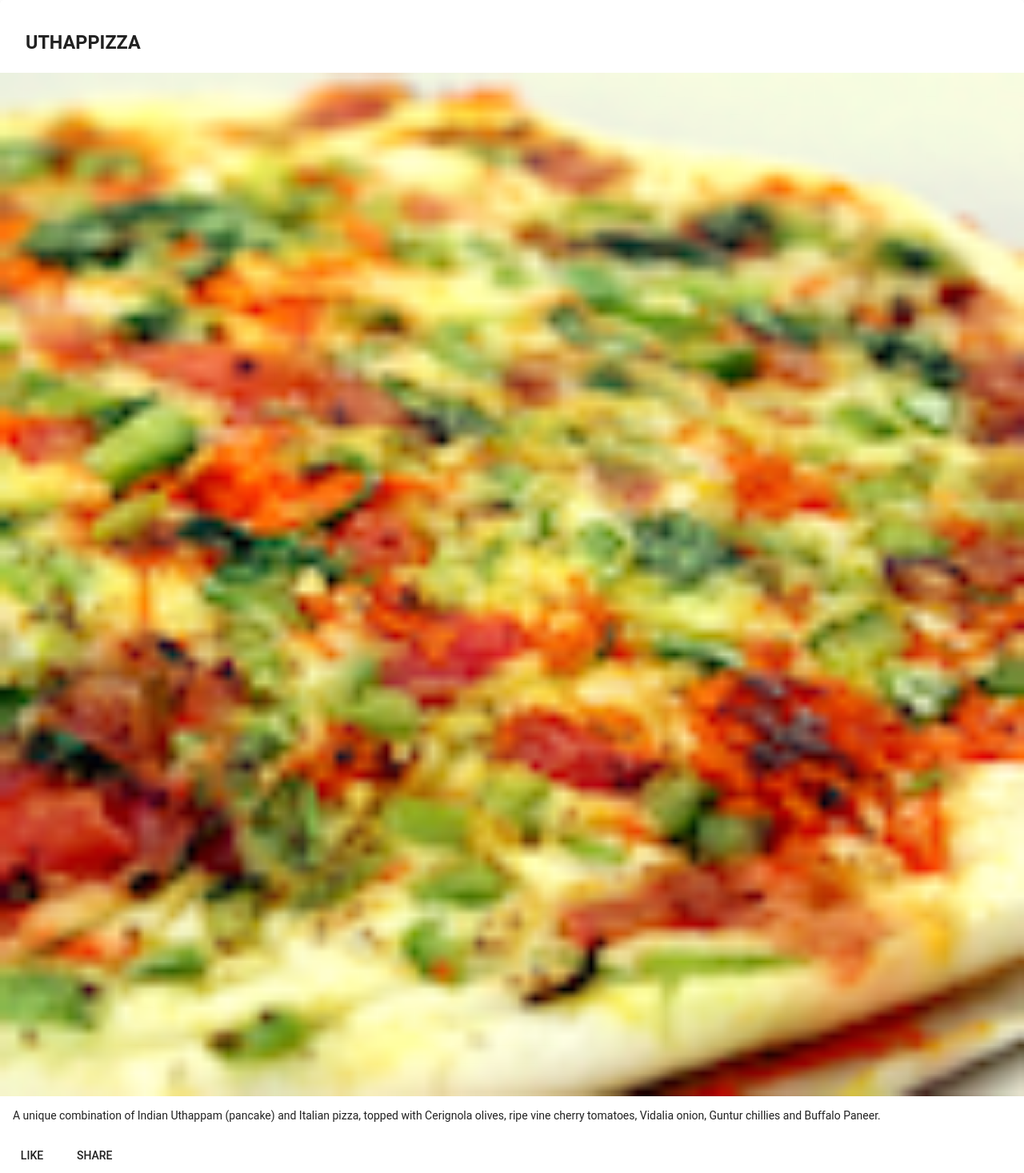
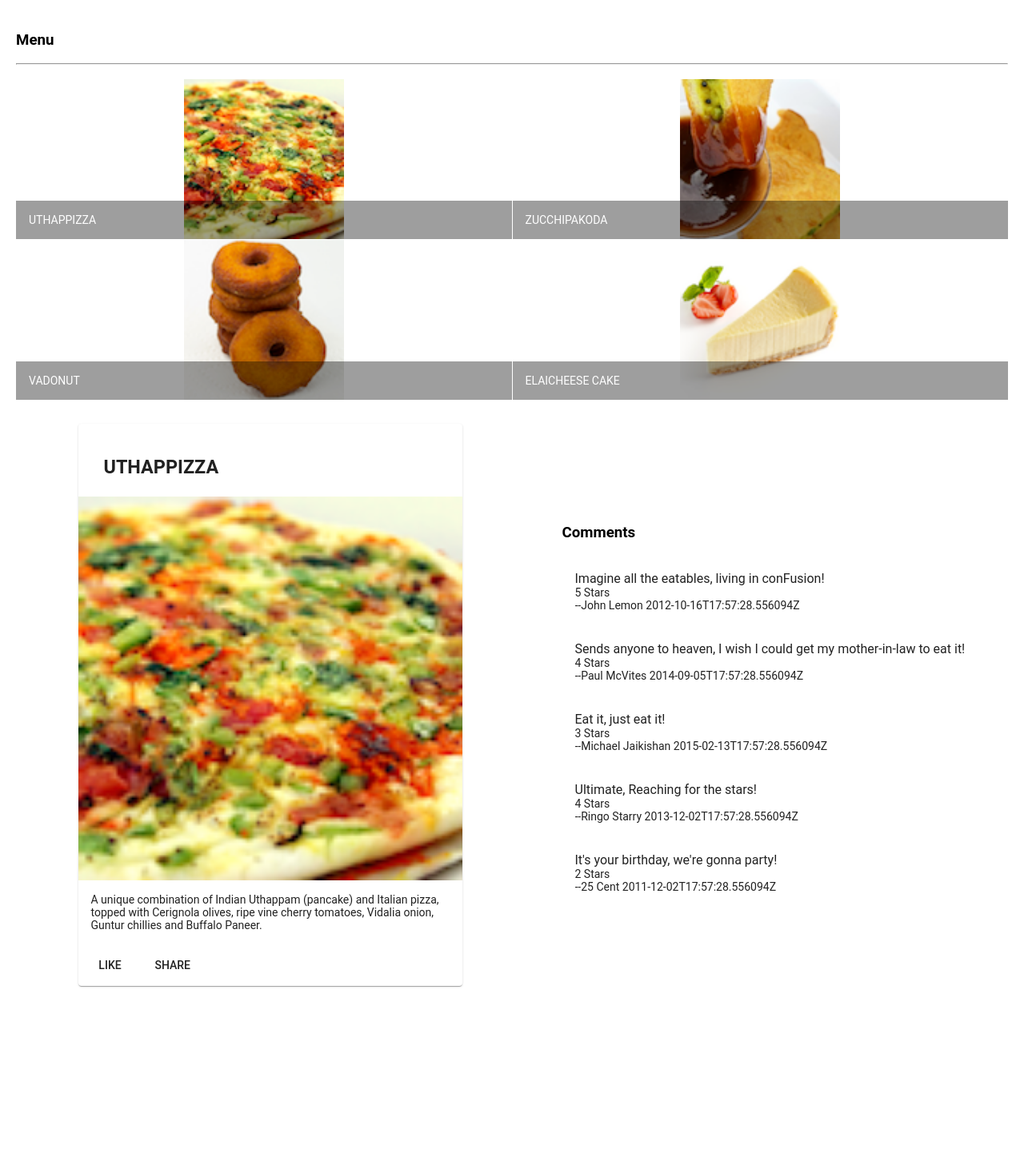
Before and after one commit to siva576/GitTest, an Angular app in the folder conFusion/: page / in a window 1280 px wide. Shown: the top 1467 px of the page at 80% size. After the commit the page ends 1273 px from the top, so only its background shows below. Built offline with nearby package versions, Linux system fonts and the light colour scheme.

Commit message:
assignment1

```diff
--- a/conFusion/src/app/app.module.ts
+++ b/conFusion/src/app/app.module.ts
@@ -13,13 +13,15 @@
 import { MatGridListModule } from '@angular/material/grid-list';
 import { MatCardModule } from '@angular/material/card';
 import { MatButtonModule } from '@angular/material/button';
+import { DishdetailComponent } from './dishdetail/dishdetail.component';
 
 
 
 @NgModule({
   declarations: [
     AppComponent,
-    MenuComponent
+    MenuComponent,
+    DishdetailComponent
   ],
   imports: [
     BrowserModule,
--- /dev/null
+++ b/conFusion/src/app/dishdetail/dishdetail.component.html
@@ -0,0 +1,48 @@
+<div class="container"
+    fxLayout="row"
+    fxLayout.sm="column"
+    fxLayout.xs="column"
+    fxLayoutAlign.gt-md="space-around center"
+    fxLayoutGap="10px"
+    fxLayoutGap.xs="0">
+
+  <div fxFlex="40">
+    <mat-card>
+      <mat-card-header>
+        <mat-card-title>
+          <h3>{{dish.name | uppercase}}</h3>
+        </mat-card-title>
+      </mat-card-header>
+      <img mat-card-image src={{dish.image}} alt={{dish.name}}>
+      <mat-card-content>
+        <p>{{dish.description}}
+        </p>
+      </mat-card-content>
+      <mat-card-actions>
+        <button mat-button>LIKE</button>
+        <button mat-button>SHARE</button>
+      </mat-card-actions>
+    </mat-card>
+  </div>
+
+
+  <div fxFlex="40">
+           <mat-list fxFlex>
+              <p matLine>
+                  <span><h3>Comments</h3> </span>
+                  </p>
+            <mat-list-item *ngFor="let comment of dish.comments">
+                <p matLine>
+                <span> {{comment.comment}} </span>
+                </p>
+                <p matLine>
+                <span> {{comment.rating}} Stars</span>
+                </p>
+                <p matLine>
+                <span> --{{comment.author}} {{comment.date}}</span>
+              </p>
+            </mat-list-item>
+          </mat-list>
+  </div>
+
+</div>
--- /dev/null
+++ b/conFusion/src/app/dishdetail/dishdetail.component.ts
@@ -0,0 +1,59 @@
+import { Component, OnInit } from '@angular/core';
+
+const DISH = {
+  id: '0',
+  name: 'Uthappizza',
+  image: '/assets/images/uthappizza.png',
+  category: 'mains',
+  featured: true,
+  label: 'Hot',
+  price: '4.99',
+  // tslint:disable-next-line:max-line-length
+  description: 'A unique combination of Indian Uthappam (pancake) and Italian pizza, topped with Cerignola olives, ripe vine cherry tomatoes, Vidalia onion, Guntur chillies and Buffalo Paneer.',
+  comments: [
+       {
+           rating: 5,
+           comment: 'Imagine all the eatables, living in conFusion!',
+           author: 'John Lemon',
+           date: '2012-10-16T17:57:28.556094Z'
+       },
+       {
+           rating: 4,
+           comment: 'Sends anyone to heaven, I wish I could get my mother-in-law to eat it!',
+           author: 'Paul McVites',
+           date: '2014-09-05T17:57:28.556094Z'
+       },
+       {
+           rating: 3,
+           comment: 'Eat it, just eat it!',
+           author: 'Michael Jaikishan',
+           date: '2015-02-13T17:57:28.556094Z'
+       },
+       {
+           rating: 4,
+           comment: 'Ultimate, Reaching for the stars!',
+           author: 'Ringo Starry',
+           date: '2013-12-02T17:57:28.556094Z'
+       },
+       {
+           rating: 2,
+           comment: 'It\'s your birthday, we\'re gonna party!',
+           author: '25 Cent',
+           date: '2011-12-02T17:57:28.556094Z'
+       }
+   ]
+};
+@Component({
+  selector: 'app-dishdetail',
+  templateUrl: './dishdetail.component.html',
+  styleUrls: ['./dishdetail.component.scss']
+})
+export class DishdetailComponent implements OnInit {
+
+  dish = DISH;
+  constructor() { }
+
+  ngOnInit() {
+  }
+
+}
--- a/conFusion/src/app/menu/menu.component.html
+++ b/conFusion/src/app/menu/menu.component.html
@@ -1,18 +1,23 @@
-<div fxFlex *ngIf="selectedDish">
-  <mat-card>
-    <mat-card-header>
-      <mat-card-title>
-        <h3>{{selectedDish.name | uppercase}}</h3>
-      </mat-card-title>
-    </mat-card-header>
-    <img mat-card-image src={{selectedDish.image}} alt={{selectedDish.name}}>
-    <mat-card-content>
-      <p>{{selectedDish.description}}
-      </p>
-    </mat-card-content>
-    <mat-card-actions>
-      <button mat-button>LIKE</button>
-      <button mat-button>SHARE</button>
-    </mat-card-actions>
-  </mat-card>
+<div class="container"
+     fxLayout="column"
+     fxLayoutGap="10px">
+
+  <div fxFlex>
+    <div>
+      <h3>Menu</h3>
+      <hr>
+    </div>
+  </div>
+
+  <div fxFlex>
+    <mat-grid-list cols="2" rowHeight="200px">
+      <mat-grid-tile *ngFor="let dish of dishes">
+        <img height="200px" src={{dish.image}} alt={{dish.name}}>
+        <mat-grid-tile-footer>
+          <h1>{{dish.name | uppercase}}</h1>
+        </mat-grid-tile-footer>
+      </mat-grid-tile>
+    </mat-grid-list>
+  </div>
+  <app-dishdetail></app-dishdetail>
 </div>
```
Also changed, not shown: conFusion/src/app/dishdetail/dishdetail.component.scss (added), 1 other file (tests, documents, lock files or other folders).
